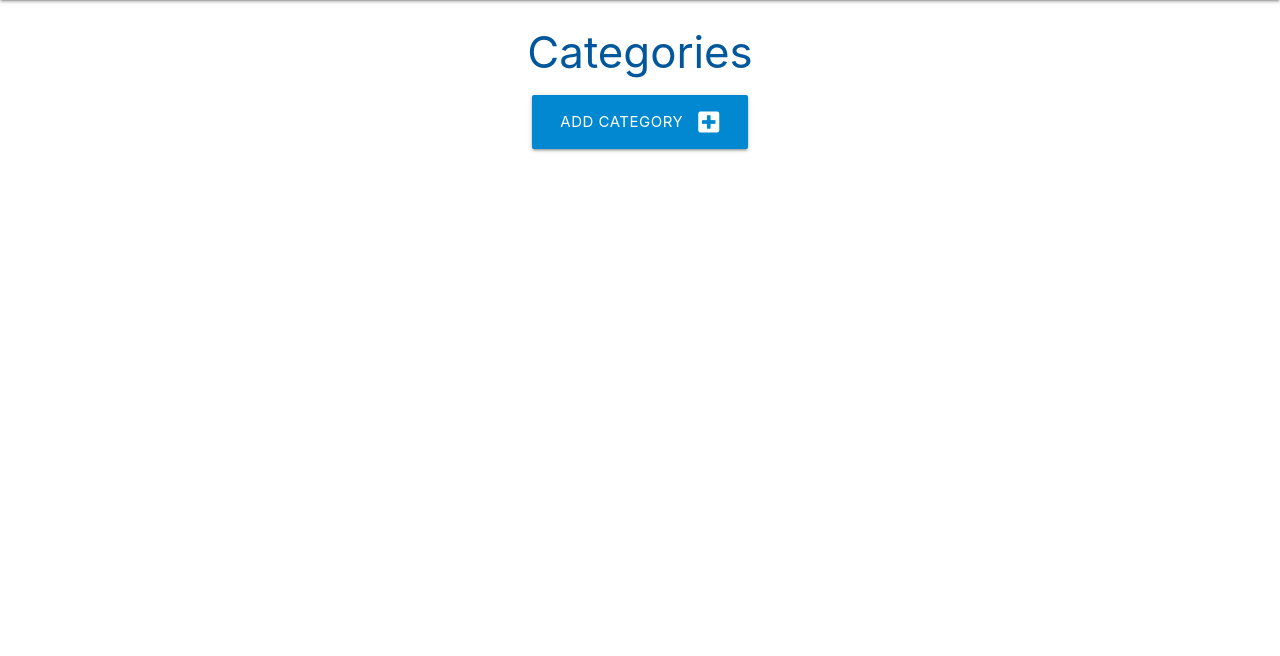
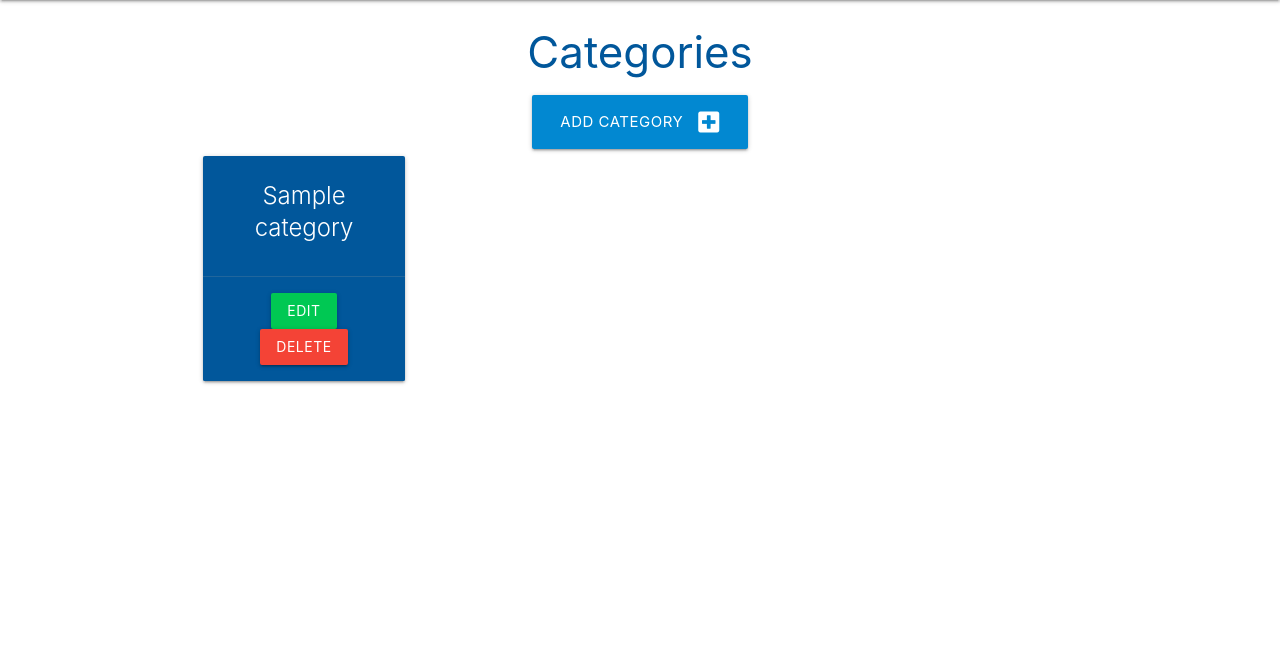
Before and after one commit to darco31/flask-taskmanager, a Flask app: page /categoreies in a window 1280 px wide. Shown: the part 64-720 px from the top of the page. Run offline with Flask 2, Linux system fonts and the light colour scheme; tables that the repository leaves empty hold one stand-in row (values such as "Sample post").

Commit message:
Finally got something working, read operations

```diff
--- a/taskmanager/routes.py
+++ b/taskmanager/routes.py
@@ -10,7 +10,8 @@ def home():
 
 @app.route("/categoreies")
 def categories():
-    return render_template("categories.html")
+    categories = list(Category.query.order_by(Category.category_name).all())
+    return render_template("categories.html", categories=categories)
 
 
 @app.route("/add_category", methods=["GET", "POST"])
--- a/taskmanager/templates/categories.html
+++ b/taskmanager/templates/categories.html
@@ -7,6 +7,21 @@
         <a href="{{ url_for('add_category')}}" class="btn-large light-blue darken-2">
             Add Category <i class="fas fa-plus-square right"></i>
         </a>
+        <div class="row">
+            {% for category in categories %}
+            <div class="col s12 m6 l3">
+              <div class="card light-blue darken-4 center-align">
+                <div class="card-content white-text">
+                  <span class="card-title">{{ category.category_name }}</span>
+                </div>
+                <div class="card-action">
+                  <a href="#" class="btn green accent-4">Edit</a>
+                  <a href="#" class="btn red">Delete</a>
+                </div>
+              </div>
+            </div>
+            {% endfor %}
+          </div>
     </div>
 </div>
 
```
